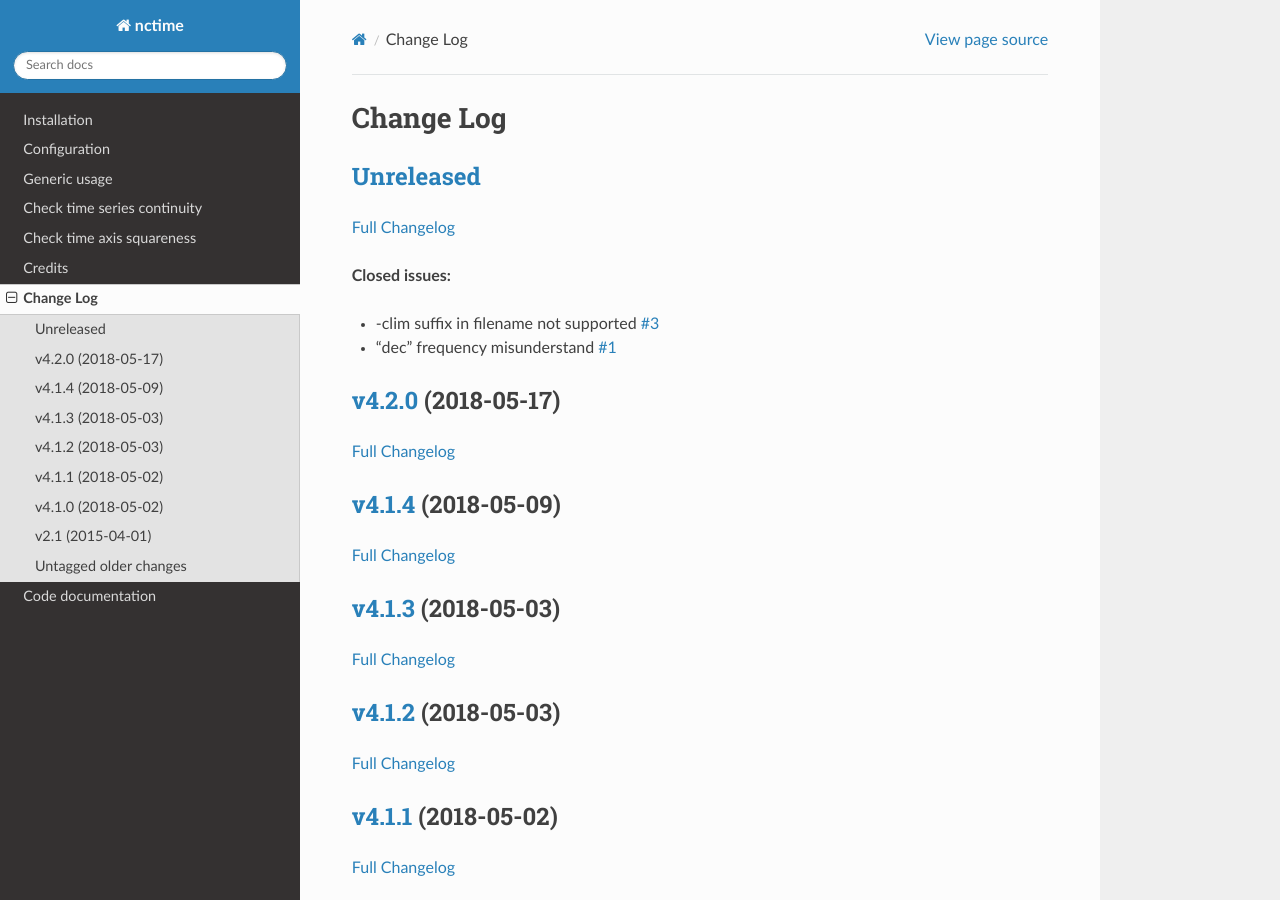
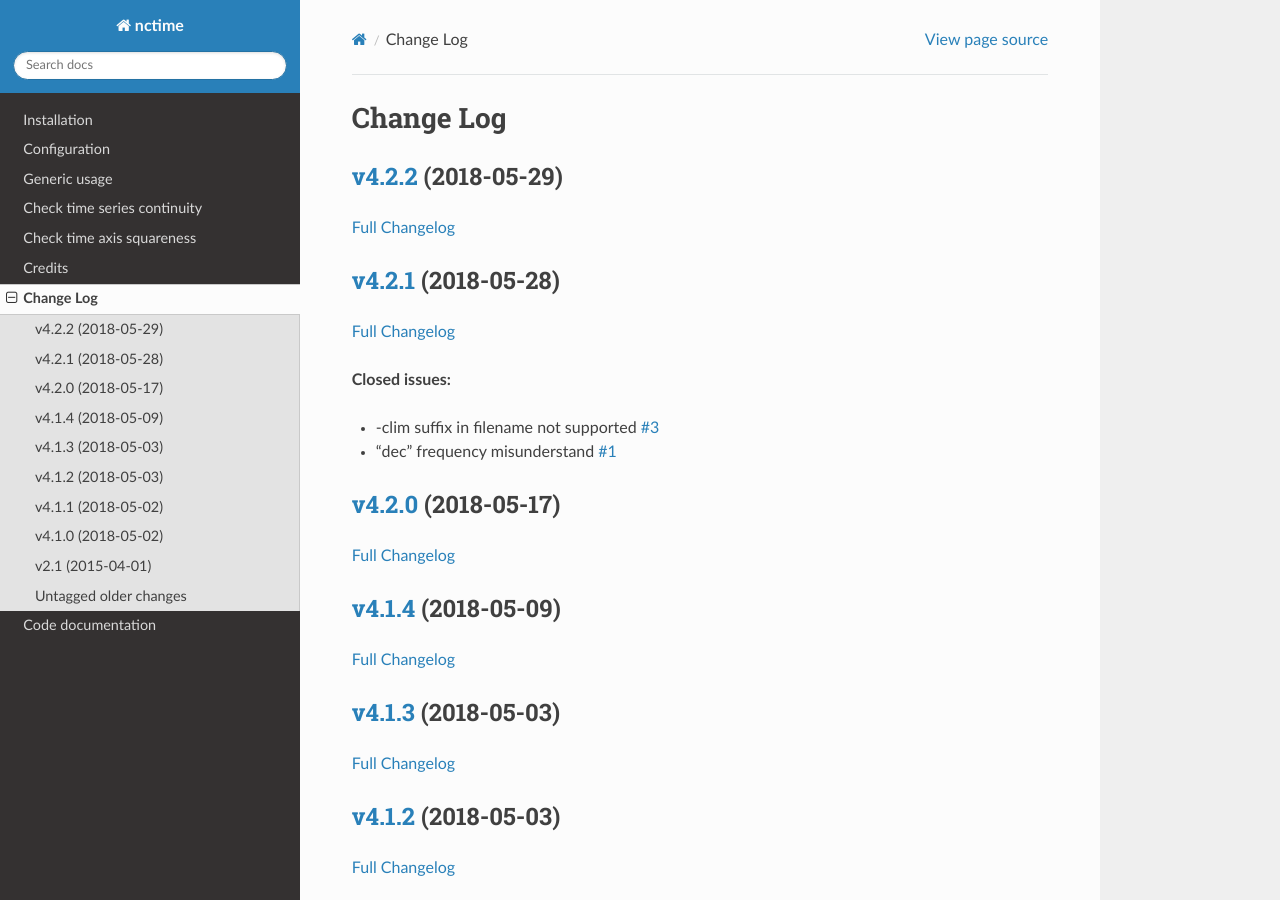
Before and after one commit to ESPRI-Mod/nctime, a Sphinx documentation site: the page built from docs/log.rst, in a window 1280 px wide and 900 px high. Built offline with Sphinx 7.4.7 and the Read the Docs theme 2.0.0, drawn with Linux system fonts in a browser that asks for light colours; pages that are not in the unit, such as notebooks, are missing from menus; the version number could not be read and is left out.

Commit message:
log update

```diff
--- a/docs/log.rst
+++ b/docs/log.rst
@@ -4,11 +4,17 @@
 Change Log
 ==========
 
-`Unreleased <https://github.com/Prodiguer/nctime/tree/HEAD>`__
---------------------------------------------------------------
+`v4.2.2 <https://github.com/Prodiguer/nctime/tree/v4.2.2>`__ (2018-05-29)
+-------------------------------------------------------------------------
 
 `Full
-Changelog <https://github.com/Prodiguer/nctime/compare/v4.2.0...HEAD>`__
+Changelog <https://github.com/Prodiguer/nctime/compare/v4.2.1...v4.2.2>`__
+
+`v4.2.1 <https://github.com/Prodiguer/nctime/tree/v4.2.1>`__ (2018-05-28)
+-------------------------------------------------------------------------
+
+`Full
+Changelog <https://github.com/Prodiguer/nctime/compare/v4.2.0...v4.2.1>`__
 
 **Closed issues:**
 
```
